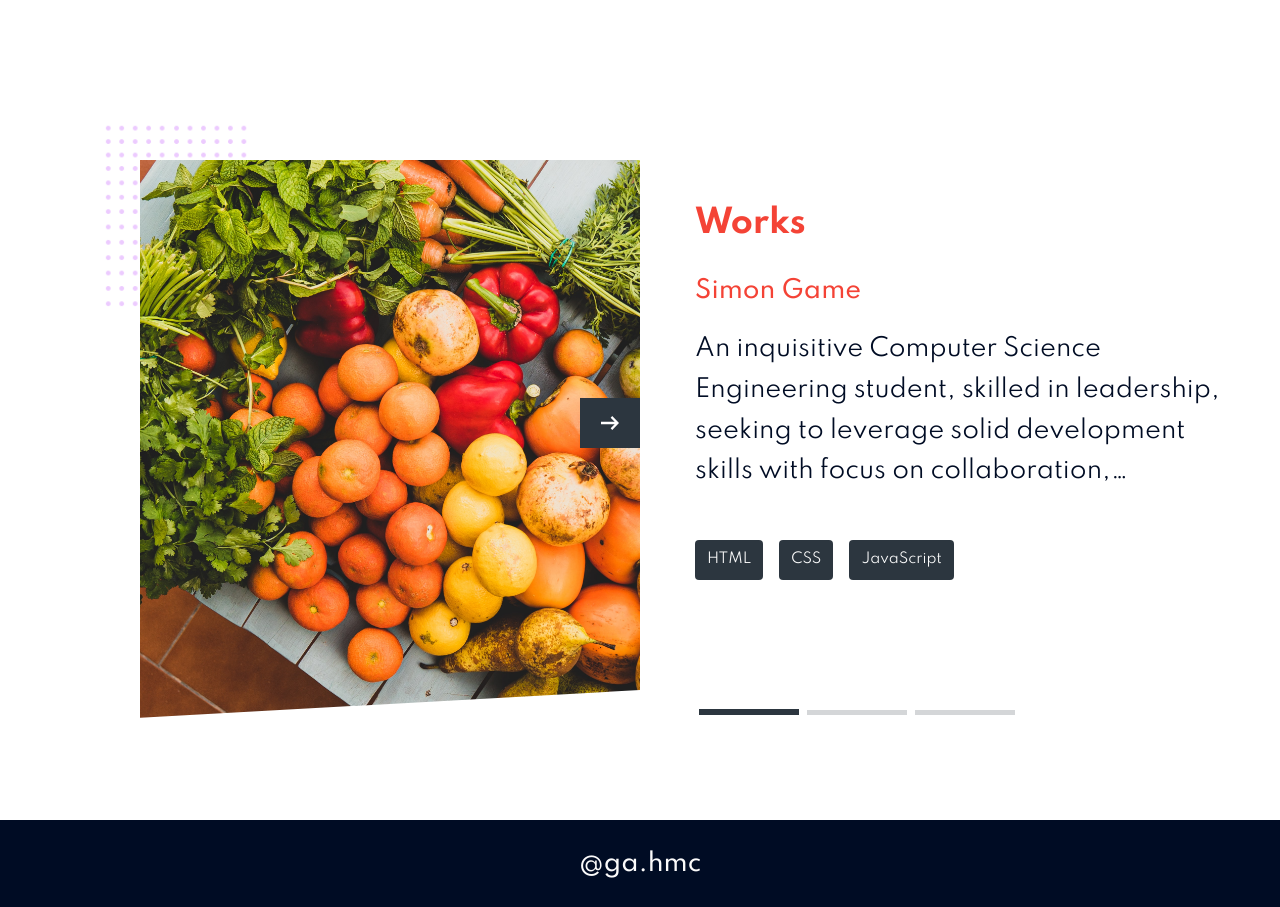
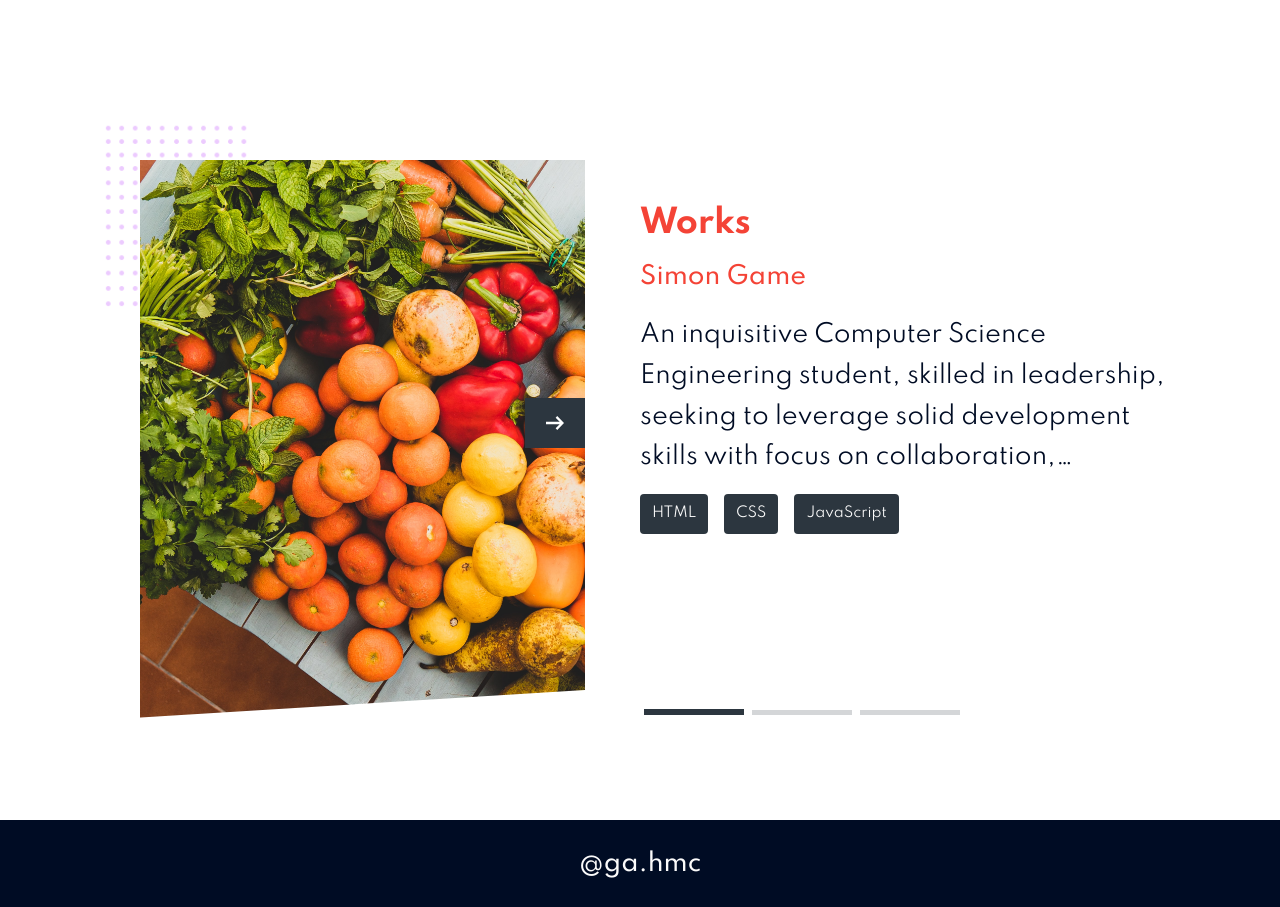
Before and after one commit to GabrielHammermeister/portfolio-lp, a Next.js app: page / in a window 1280 px wide. Shown: the part 780-1687 px from the top of the page. Built offline with nearby package versions, Linux system fonts and the light colour scheme.

Commit message:
feat - some more margin adjustments

```diff
--- a/src/components/WorkDescription/WorkDescription.styles.ts
+++ b/src/components/WorkDescription/WorkDescription.styles.ts
@@ -8,6 +8,9 @@ export const Container = styled.main`
       padding-bottom: 30px;
    }
    @media (min-width: 900px) {
+      & p {
+         font-size: 3vh;
+      }
       padding-top: 80px;
    }
 
@@ -24,7 +27,7 @@ export const Container = styled.main`
 export const SkillContainer = styled.div`
    display: none;
    gap: 16px;
-   margin-top: 3rem;
+   margin-top: 2vh;
 
    @media (min-width: 900px) {
       display: flex;
--- a/src/components/WorkSection/WorkSection.styles.ts
+++ b/src/components/WorkSection/WorkSection.styles.ts
@@ -43,7 +43,7 @@ export const WorkDescription = styled.aside`
    width: 100%;
 
    & h2 {
-      margin-bottom: 1.875rem;
+      margin-bottom: 1rem;
    }
 
    & h3 {
@@ -145,6 +145,7 @@ export const WorkThumbnail = styled.aside`
    }
    @media (min-width: 900px) {
       max-height: 100%;
+      min-width: 40%;
       & .swiper-slide {
          background-position: top 40px left 40px !important;
       }
```
